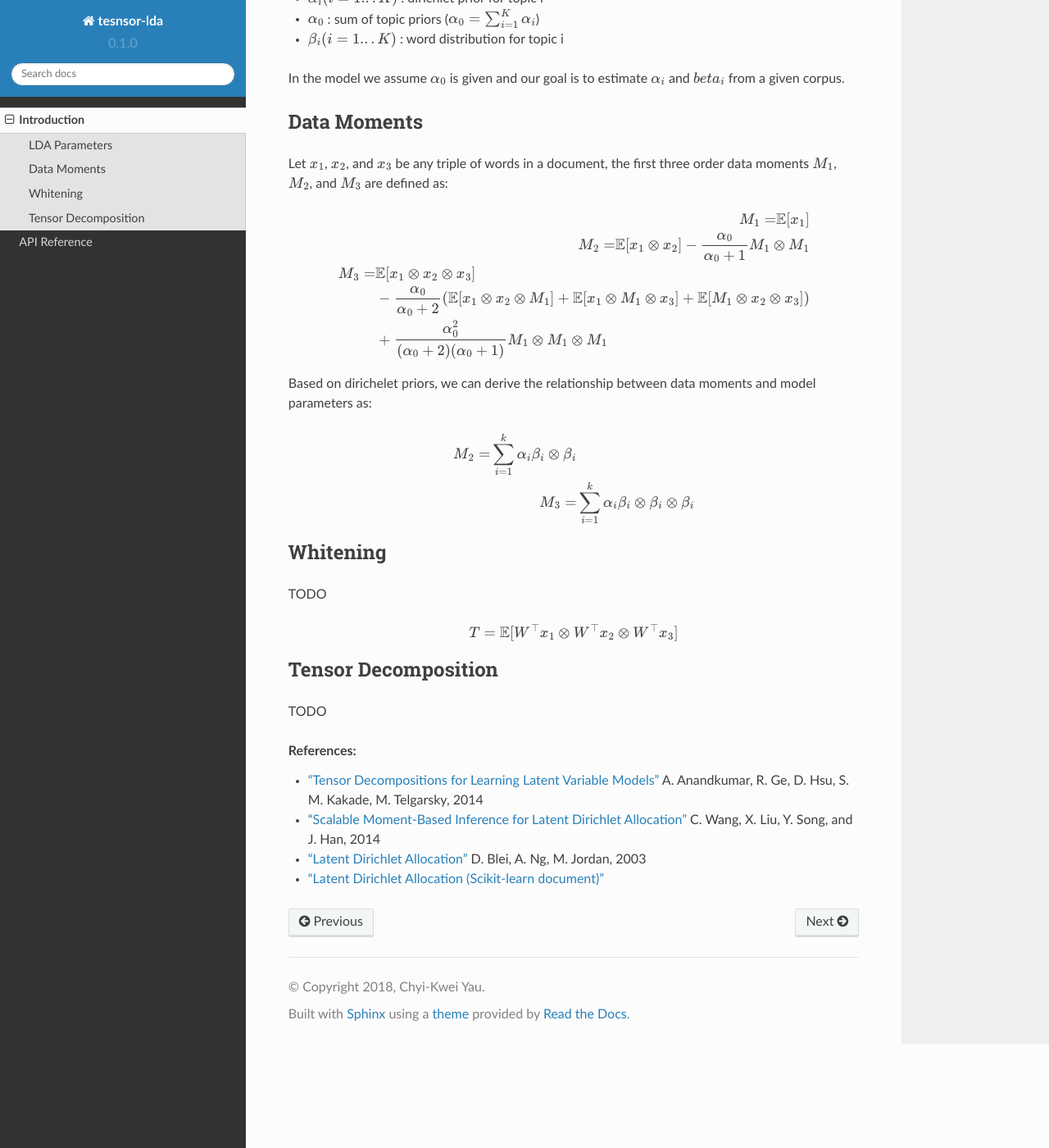
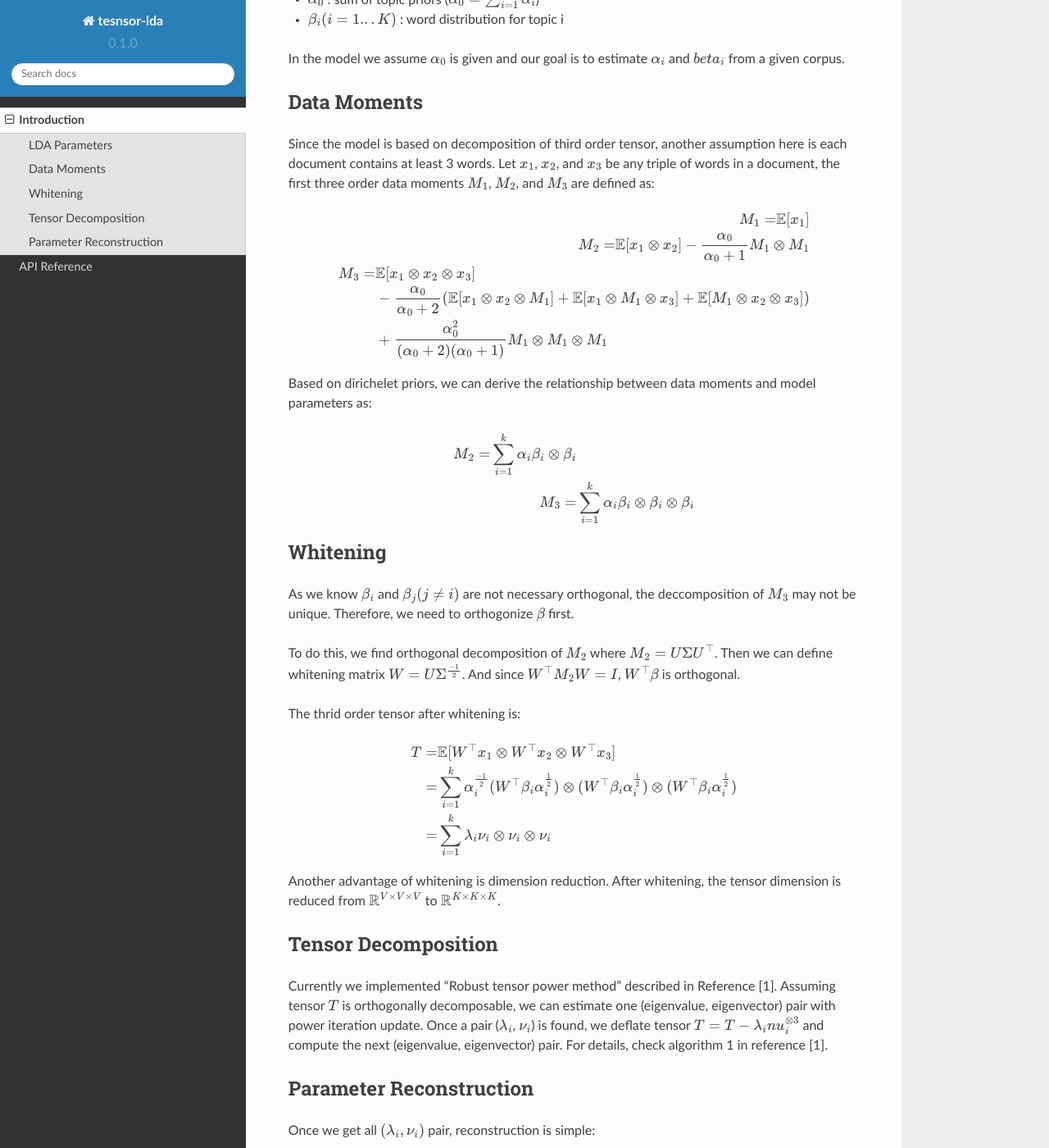
Before and after one commit to chyikwei/tensor-lda, a Sphinx documentation site: the page built from doc/introduction.rst, in a window 1280 px wide and 1400 px high, scrolled down 446 px. Shown: the whole window at 82% size. Built offline with Sphinx 7.4.7 and the Read the Docs theme 2.0.0, drawn with Linux system fonts in a browser that asks for light colours; formulas are drawn with MathJax 3; pages that are not in the unit, such as notebooks, are missing from menus; some of the changed text lies outside the part shown.

Commit message:
[DOC] update introduction

```diff
--- a/doc/introduction.rst
+++ b/doc/introduction.rst
@@ -2,8 +2,8 @@
 Introduction
 ============
 
-`TensorLDA` uses tensor decomposition method to estimate parameters in a Latent Dirichlet Allocation model.
-For an intruduction about how LDA works, check scikit-learn's `LatentDirichletAllocation` document. This document will focus on how to learn LDA parameters by using tensor decomposition method.
+`TensorLDA` uses tensor decomposition method to estimate parameters in a Latent Dirichlet Allocation model. This introduction will focus on how to learn LDA parameters with tensor decomposition method.
+
 
 LDA Parameters
 --------------
@@ -22,17 +22,17 @@ First, we define LDA parameters:
 
 In the model we assume :math:`\alpha_0` is given and our goal is to estimate :math:`\alpha_i` and :math:`beta_i` from a given corpus.
 
+
 Data Moments
 ------------
 
-Let :math:`x_1`, :math:`x_2`, and :math:`x_3` be any triple of words in a document, the first three order data moments :math:`M_1`, :math:`M_2`, and :math:`M_3` are defined as:
+Since the model is based on decomposition of third order tensor, another assumption here is each document contains at least 3 words. Let :math:`x_1`, :math:`x_2`, and :math:`x_3` be any triple of words in a document, the first three order data moments :math:`M_1`, :math:`M_2`, and :math:`M_3` are defined as:
 
 .. math::
 
   M_1 = & \mathop{\mathbb{E}}[x_1] \\
 
   M_2 = & \mathop{\mathbb{E}}[x_1 \otimes x_2] - \frac{\alpha_0}{\alpha_0 + 1} M_1 \otimes M_1 \\
-
 
   M_3 = & \mathop{\mathbb{E}}[x_1 \otimes  x_2 \otimes x_3] \\
          & - \frac{\alpha_0}{\alpha_0 + 2} (
@@ -54,17 +54,39 @@ Based on dirichelet priors, we can derive the relationship between data moments
 Whitening
 ---------
 
-TODO
+As we know :math:`\beta_i` and :math:`\beta_j (j \neq i)` are not necessary orthogonal, the deccomposition of :math:`M_3` may not be unique. Therefore, we need to orthogonize :math:`\beta` first.
+
+To do this, we find orthogonal decomposition of :math:`M_2` where :math:`M_2 = U \Sigma U^\top`. Then we can define whitening matrix :math:`W = U \Sigma^{\frac{-1}{2}}`. And since :math:`W^\top M_2 W = I`, :math:`W^\top \beta` is orthogonal.
+
+The thrid order tensor after whitening is:
 
 .. math::
 
-  T = \mathop{\mathbb{E}}[W^\top x_1 \otimes  W^\top x_2 \otimes W^\top x_3]
+  T =& \mathop{\mathbb{E}}[W^\top x_1 \otimes W^\top x_2 \otimes W^\top x_3]
+
+    =& \sum_{i=1}^{k} \alpha_i^{\frac{-1}{2}} (W^\top \beta_i \alpha_i^{\frac{1}{2}}) \otimes (W^\top \beta_i \alpha_i^{\frac{1}{2}}) \otimes (W^\top \beta_i \alpha_i^{\frac{1}{2}})
+
+    =& \sum_{i=1}^{k} \lambda_i \nu_i \otimes \nu_i \otimes \nu_i
+
+Another advantage of whitening is dimension reduction. After whitening, the tensor dimension is reduced from :math:`\mathbb{R}^{V \times V \times V}` to :math:`\mathbb{R}^{K \times K \times K}`.
 
 
 Tensor Decomposition
 --------------------
 
-TODO
+Currently we implemented "Robust tensor power method" described in Reference [1]. Assuming tensor :math:`T` is orthogonally decomposable, we can estimate one (eigenvalue, eigenvector) pair with power iteration update. Once a pair (:math:`\lambda_i`, :math:`\nu_i`) is found, we deflate tensor :math:`T = T - \lambda_i nu_i^{\otimes 3}` and compute the next (eigenvalue, eigenvector) pair. For details, check algorithm 1 in reference [1].
+
+
+Parameter Reconstruction
+------------------------
+
+Once we get all :math:`(\lambda_i, \nu_i)` pair, reconstruction is simple:
+
+.. math::
+
+  \alpha_i =& \lambda_i^{-2}
+
+  \beta_i =& U \Sigma^{\frac{1}{2}} \lambda_i \nu_i
 
 
 
```
